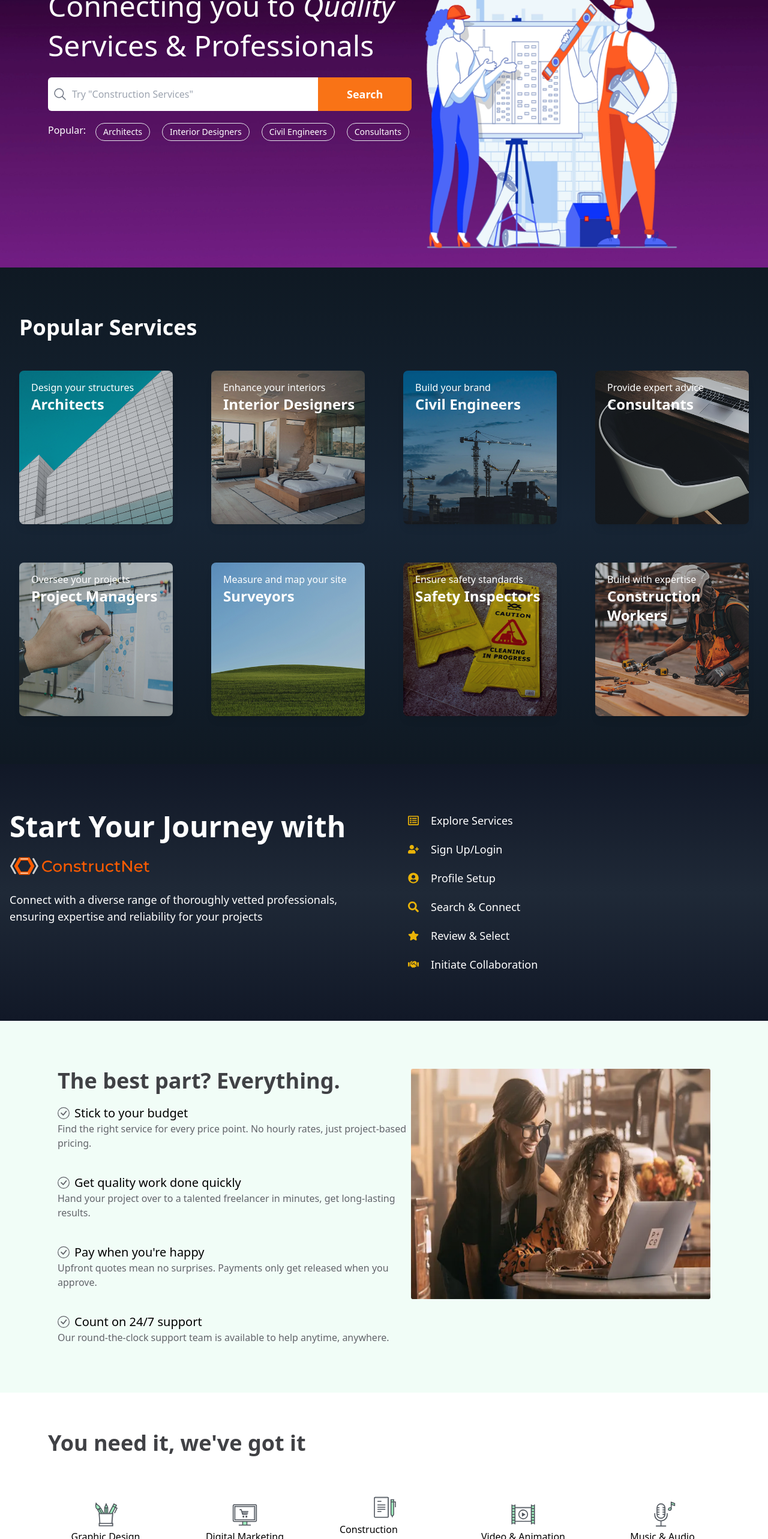
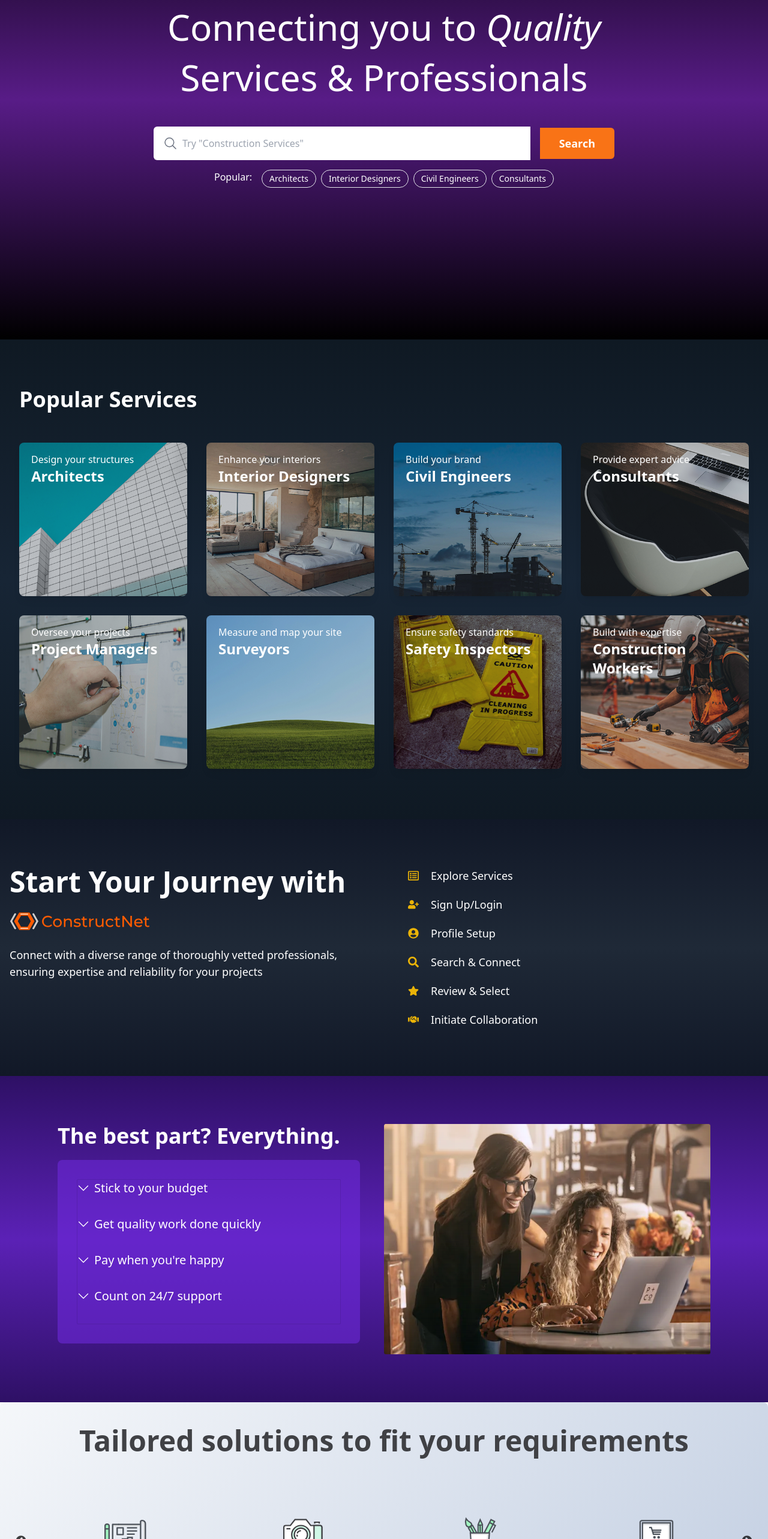
Before and after one commit to SaiKapilKumar/ConstructNet, a Next.js app in the folder client/: page / in a window 1280 px wide. Shown: the part 234-2800 px from the top of the page at 60% size. Built offline with nearby package versions, Linux system fonts and the light colour scheme.

Commit message:
`chore: Update package names and dependencies`

```diff
--- a/client/src/components/Landing/Everything.jsx
+++ b/client/src/components/Landing/Everything.jsx
@@ -1,48 +1,80 @@
 import Image from "next/image";
-import React from "react";
-import { BsCheckCircle } from "react-icons/bs";
+import React, { useState } from "react";
+import { BsChevronDown } from "react-icons/bs";
+import {
+  Accordion,
+  AccordionItem,
+  AccordionItemHeading,
+  AccordionItemButton,
+  AccordionItemPanel,
+} from 'react-accessible-accordion';
+import 'react-accessible-accordion/dist/fancy-example.css';
+
 function Everything() {
+  const [hoveredIndex, setHoveredIndex] = useState(null);
+  const [openIndex, setOpenIndex] = useState(null);
+
   const everythingData = [
     {
       title: "Stick to your budget",
-      subtitle:
-        "Find the right service for every price point. No hourly rates, just project-based pricing.",
+      description:
+        "With a wide range of services available, you can easily find a freelancer that fits your budget. Our platform offers flexible pricing options to suit your needs.",
     },
     {
       title: "Get quality work done quickly",
-      subtitle:
-        "Hand your project over to a talented freelancer in minutes, get long-lasting results.",
+      description:
+        "Our platform connects you with experienced professionals who are ready to start working on your project right away.",
     },
     {
       title: "Pay when you're happy",
-      subtitle:
-        "Upfront quotes mean no surprises. Payments only get released when you approve.",
+      description:
+        "We ensure that you have complete control over your payments. Payments are only released when you are fully satisfied with the work delivered.",
     },
     {
       title: "Count on 24/7 support",
-      subtitle:
-        "Our round-the-clock support team is available to help anytime, anywhere.",
+      description:
+        "Our dedicated support team is here to assist you at any time of the day or night. We're available 24/7 to provide you with the support you need.",
     },
   ];
+
   return (
-    <div className="bg-[#f1fdf7] flex py-20 justify-between px-24">
-      <div>
-        <h2 className="text-4xl mb-5 text-[#404145] font-bold">
+    <div className="bg-gradient-to-b from-violet-950 via-violet-800 to-violet-950 flex py-20 justify-between px-24">
+      <div className="w-2/4 pr-10">
+        <h2 className="text-4xl mb-5 text-white font-extrabold">
           The best part? Everything.
         </h2>
-        <ul className="flex flex-col gap-10">
-          {everythingData.map(({ title, subtitle }) => {
-            return (
-              <li key={title}>
-                <div className="flex gap-2 items-center text-xl">
-                  <BsCheckCircle className="text-[#62646a]" />
-                  <h4>{title}</h4>
-                </div>
-                <p className="text-[#62646a]">{subtitle}</p>
-              </li>
-            );
-          })}
-        </ul>
+        <div className="p-8 bg-violet-700 bg-opacity-60 rounded-lg">
+          <Accordion
+            allowZeroExpanded
+            preExpanded={[openIndex]}
+            onChange={(expandedItems) => setOpenIndex(expandedItems[0])}
+          >
+            {everythingData.map(({ title, subtitle, description }, index) => {
+              return (
+                <AccordionItem
+                  key={title}
+                  onMouseEnter={() => setHoveredIndex(index)}
+                  onMouseLeave={() => setHoveredIndex(null)}
+                  onClick={() => setOpenIndex(index)}
+                  className={`transition-all duration-300 mb-8 ${
+                    hoveredIndex === index ? "bg-violet-800 p-4 rounded-lg" : ""
+                  }`}
+                  uuid={index}
+                >
+                  <AccordionItemHeading>
+                    <AccordionItemButton className="flex gap-2 items-center text-xl text-white">
+                      <BsChevronDown className="text-gold" />
+                      <h4>{title}</h4>
+                    </AccordionItemButton>
+                  </AccordionItemHeading>
+                  <AccordionItemPanel className="text-[#d1d5db] pl-4">
+                    <p className="mt-2 ml-4">{description}</p>
+                  </AccordionItemPanel>
+                </AccordionItem>
+              );
+            })}
+          </Accordion>
+        </div>
       </div>
       <div className="relative h-96 w-2/4">
         <Image src="/everything.webp" fill alt="everything" />
--- a/client/src/components/Landing/HeroBanner.jsx
+++ b/client/src/components/Landing/HeroBanner.jsx
@@ -1,123 +1,82 @@
-import Image from "next/image";
 import { useRouter } from "next/router";
 import React, { useEffect, useState } from "react";
 import { IoSearchOutline } from "react-icons/io5";
+
+const gradients = [
+  "bg-gradient-to-b from-black via-purple-900 to-black",
+  "bg-gradient-to-b from-black via-green-900 to-black",
+  "bg-gradient-to-b from-black via-yellow-900 to-black",
+  "bg-gradient-to-b from-black via-blue-900 to-black",
+  "bg-gradient-to-b from-black via-pink-900 to-black",
+  "bg-gradient-to-b from-black via-red-900 to-black",
+  "bg-gradient-to-b from-black via-teal-900 to-black"
+];
+
 function HomeBanner() {
   const router = useRouter();
-  const [image, setImage] = useState(1);
+  const [gradientIndex, setGradientIndex] = useState(0);
   const [searchData, setSearchData] = useState("");
+
   useEffect(() => {
     const interval = setInterval(
-      () => setImage(image >= 6 ? 1 : image + 1),
+      () => setGradientIndex((prevIndex) => (prevIndex + 1) % gradients.length),
       10000
     );
     return () => clearInterval(interval);
-  }, [image]);
+  }, []);
+
+  const handleSearch = () => {
+    if (searchData.trim()) {
+      router.push(`/search?q=${searchData}`);
+    }
+  };
+
+  const handleKeyPress = (event) => {
+    if (event.key === 'Enter') {
+      handleSearch();
+    }
+  };
 
   return (
-    <div className="h-[680px] relative bg-cover">
-      <div className="absolute top-0 right-0 w-[110vw] h-full transition-opacity z-0">
-        <Image
-          alt="hero"
-          src="/bg-hero1.webp"
-          fill
-          className={`${
-            image === 1 ? "opacity-100" : "opacity-0"
-          } transition-all duration-1000`}
-        />
-        <Image
-          alt="hero"
-          src="/bg-hero2.webp"
-          fill
-          className={`${
-            image === 2 ? "opacity-100" : "opacity-0"
-          } transition-all duration-1000`}
-        />
-        <Image
-          alt="hero"
-          src="/bg-hero3.webp"
-          fill
-          className={`${
-            image === 3 ? "opacity-100" : "opacity-0"
-          } transition-all duration-1000`}
-        />
-        <Image
-          alt="hero"
-          src="/bg-hero4.webp"
-          fill
-          className={`${
-            image === 4 ? "opacity-100" : "opacity-0"
-          } transition-all duration-1000`}
-        />
-        <Image
-          alt="hero"
-          src="/bg-hero5.webp"
-          fill
-          className={`${
-            image === 5 ? "opacity-100" : "opacity-0"
-          } transition-all duration-1000`}
-        />
-        <Image
-          alt="hero"
-          src="/bg-hero6.webp"
-          fill
-          className={`${
-            image === 6 ? "opacity-100" : "opacity-0"
-          } transition-all duration-1000`}
-        />
-      </div>
-      <div className="z-10 relative w-[650px] flex justify-center flex-col h-full gap-5 ml-20">
-        <h1 className="text-white text-5xl leading-snug">
-          Connecting you to&nbsp;
-          <i>Quality</i>
-          <br />
-          Services & Professionals
+    <div className={`relative h-screen ${gradients[gradientIndex]} transition-all duration-1000`}>
+      <div className="relative z-10 flex flex-col items-center justify-center h-full px-4 sm:px-8 md:px-16 lg:px-32 xl:px-64 text-center">
+        <h1 className="text-white text-5xl sm:text-5xl lg:text-6xl leading-relaxed mb-10" style={{ lineHeight: '1.4' }}>
+          Connecting you to <i>Quality</i> Services & Professionals
         </h1>
-        <div className="flex align-middle">
-          <div className="relative">
-            <IoSearchOutline className="absolute text-gray-500 text-2xl flex align-middle h-full left-2" />
+        <div className="flex flex-col sm:flex-row items-center justify-center w-full max-w-3xl gap-4 mb-4">
+          <div className="relative flex-1 w-full">
+            <IoSearchOutline className="absolute text-gray-500 text-2xl h-full left-4 top-1/2 transform -translate-y-1/2" />
             <input
               type="text"
-              className="h-14 w-[450px] pl-10 rounded-md rounded-r-none"
+              className="h-14 w-full pl-12 pr-4 rounded-md rounded-r-none text-black"
               placeholder={`Try "Construction Services"`}
               value={searchData}
               onChange={(e) => setSearchData(e.target.value)}
+              onKeyPress={handleKeyPress}
+              aria-label="Search for services"
             />
           </div>
           <button
-            className="bg-orange-500 text-white px-12 text-lg font-semibold rounded-r-md"
-            onClick={() => router.push(`/search?q=${searchData}`)}
+            className="bg-orange-500 text-white px-8 py-3 text-lg font-semibold rounded-md sm:rounded-l-none w-full sm:w-auto"
+            onClick={handleSearch}
+            aria-label="Search"
           >
             Search
           </button>
         </div>
-        <div className="text-white flex gap-4">
+        <div className="text-white flex flex-wrap justify-center gap-4 mb-4">
           Popular:
-          <ul className="flex gap-5">
-            <li
-              className="text-sm py-1 px-3 border rounded-full hover:bg-white hover:text-black transition-all duration-300	cursor-pointer"
-              onClick={() => router.push("/search?q=architects")}
-            >
-              Architects
-            </li>
-            <li
-              className="text-sm py-1 px-3 border rounded-full hover:bg-white hover:text-black transition-all duration-300	cursor-pointer"
-              onClick={() => router.push("/search?q=interior designers")}
-            >
-              Interior Designers
-            </li>
-            <li
-              className="text-sm py-1 px-3 border rounded-full hover:bg-white hover:text-black transition-all duration-300	cursor-pointer"
-              onClick={() => router.push("/search?q=civil engineers")}
-            >
-              Civil Engineers
-            </li>
-            <li
-              className="text-sm py-1 px-3 border rounded-full hover:bg-white hover:text-black transition-all duration-300	cursor-pointer"
-              onClick={() => router.push("/search?q=consultants")}
-            >
-              Consultants
-            </li>
+          <ul className="flex flex-wrap gap-2">
+            {["architects", "interior designers", "civil engineers", "consultants"].map((item) => (
+              <li
+                key={item}
+                className="text-sm py-1 px-3 border rounded-full hover:bg-white hover:text-black transition-all duration-300 cursor-pointer"
+                onClick={() => router.push(`/search?q=${item}`)}
+                aria-label={`Search for ${item}`}
+              >
+                {item.split(" ").map(word => word.charAt(0).toUpperCase() + word.slice(1)).join(" ")}
+              </li>
+            ))}
           </ul>
         </div>
       </div>
--- a/client/src/components/Landing/PopularServices.jsx
+++ b/client/src/components/Landing/PopularServices.jsx
@@ -21,9 +21,11 @@
       label: "Build your brand",
       image: "/service2.jpg",
     },
-    { name: "Consultants",
+    {
+      name: "Consultants",
       label: "Provide expert advice",
-      image: "/service7.jpg" },
+      image: "/service7.jpg"
+    },
     {
       name: "Project Managers",
       label: "Oversee your projects",
@@ -51,7 +53,7 @@
       <h2 className="text-4xl mb-5 font-bold text-left px-4">
         Popular Services
       </h2>
-      <ul className="grid grid-cols-4 gap-16 px-4 pt-8">
+      <ul className="grid grid-cols-1 sm:grid-cols-2 md:grid-cols-3 lg:grid-cols-4 gap-8 px-4 pt-8">
         {popularServicesData.map(({ name, label, image }) => {
           return (
             <li
@@ -61,16 +63,16 @@
             >
               <div className="absolute z-10 text-white left-5 top-4">
                 <span>{label}</span>
-                <h6 className="font-extrabold text-2xl">{name}</h6>
+                <h6 className="font-extrabold text-xl sm:text-2xl">{name}</h6>
               </div>
-              <div className="h-64 w-56 opacity-75 hover:opacity-50 transition-opacity duration-500"> {/* Adjusted card size and opacity */}
+              <div className="h-64 w-full sm:w-56 opacity-75 hover:opacity-50 transition-opacity duration-500">
                 <Image
                   src={image}
                   fill
                   alt="service"
                   className="object-cover rounded-lg shadow-lg"
-                  quality={75} // Setting the image quality to 75%
-                  sizes="(max-width: 768px) 100vw, (max-width: 1200px) 50vw, 33vw" // Responsive sizes
+                  quality={75}
+                  sizes="(max-width: 640px) 100vw, (max-width: 768px) 50vw, (max-width: 1024px) 33vw, 25vw"
                 />
               </div>
             </li>
--- a/client/src/components/Landing/Services.jsx
+++ b/client/src/components/Landing/Services.jsx
@@ -2,29 +2,91 @@
 import Image from "next/image";
 import { useRouter } from "next/router";
 import React from "react";
+import "slick-carousel/slick/slick.css";
+import "slick-carousel/slick/slick-theme.css";
+import Slider from "react-slick";
 
 function Services() {
   const router = useRouter();
 
+  const settings = {
+    dots: false, // Remove dots
+    infinite: true,
+    speed: 500,
+    slidesToShow: 4,
+    slidesToScroll: 1,
+    nextArrow: <SampleNextArrow />,
+    prevArrow: <SamplePrevArrow />,
+    centerMode: true,
+    centerPadding: '10px' // Center and reduce padding
+  };
+
+  function SampleNextArrow(props) {
+    const { className, style, onClick } = props;
+    return (
+      <div
+        className={className}
+        style={{
+          ...style,
+          display: "block",
+          right: "-15px", // Adjust right position
+          zIndex: 1,
+          background: "none", // Remove background
+        }}
+        onClick={onClick}
+      />
+    );
+  }
+
+  function SamplePrevArrow(props) {
+    const { className, style, onClick } = props;
+    return (
+      <div
+        className={className}
+        style={{
+          ...style,
+          display: "block",
+          left: "-15px", // Adjust left position
+          zIndex: 1,
+          background: "none", // Remove background
+        }}
+        onClick={onClick}
+      />
+    );
+  }
+
   return (
-    <div className="mx-20 my-16 ">
-      <h2 className="text-4xl mb-10 text-[#404145] font-bold ">
-        You need it, we&apos;ve got it
+    <div className="services-container">
+      <h2 className="text-5xl mb-10 text-[#404145] font-bold text-center">
+        Tailored solutions to fit your requirements
       </h2>
-      <ul className="grid grid-cols-5 gap-10">
-        {categories.map(({ name, logo }) => {
-          return (
-            <li
-              key={name}
-              className="flex flex-col justify-center items-center cursor-pointer hover:shadow-2xl hover:border-[#1DBF73]  border-2 border-transparent p-5 transition-all duration-500"
+      <Slider {...settings}>
+        {categories.map(({ name, logo }, index) => (
+          <div key={`${name}-${index}`} className="p-1">
+            <div
+              className="flex flex-col justify-center items-center cursor-pointer hover:shadow-2xl transition-all duration-500 mx-1 my-3"
               onClick={() => router.push(`/search?category=${name}`)}
+              style={{ width: "300px", height: "200px", margin: "0 5px" }} // Adjust card size and margin
             >
-              <Image src={logo} alt="category" height={50} width={50} />
+              <Image src={logo} alt="category" height={70} width={70} />
               <span>{name}</span>
-            </li>
-          );
-        })}
-      </ul>
+            </div>
+          </div>
+        ))}
+      </Slider>
+      <style jsx global>{`
+        .slick-prev:before, .slick-next:before {
+          color: black;
+        }
+        .slick-prev:hover:before, .slick-next:hover:before {
+          color: grey;
+        }
+        .services-container {
+          background: linear-gradient(135deg, #f5f7fa 0%, #c3cfe2 100%);
+          padding: 40px;
+          border-radius: 8px;
+        }
+      `}</style>
     </div>
   );
 }
--- a/client/src/utils/categories.js
+++ b/client/src/utils/categories.js
@@ -1,12 +1,12 @@
 export const categories = [
-  { name: "Graphic Design", logo: "/service-1.svg" },
-  { name: "Digital Marketing", logo: "/service-2.svg" },
+  { name: "Architects", logo: "/service-1.svg" },
+  { name: "Interior Designers", logo: "/service-2.svg" },
   { name: "Construction Workers", logo: "/service-3.svg" },
-  { name: "Video & Animation", logo: "/service-4.svg" },
-  { name: "Music & Audio", logo: "/service-5.svg" },
-  { name: "Programming & Tech", logo: "/service-6.svg" },
-  { name: "Business", logo: "/service-7.svg" },
-  { name: "Lifestyle", logo: "/service-8.svg" },
-  { name: "Data", logo: "/service-9.svg" },
-  { name: "Photography", logo: "/service-10.svg" },
+  { name: "Safety Inspectors", logo: "/service-4.svg" },
+  { name: "Drone Surveying", logo: "/service-5.svg" },
+  { name: "3D Modeling", logo: "/service-6.svg" },
+  { name: "Project Managers", logo: "/service-7.svg" },
+  { name: "CAD Drafting", logo: "/service-8.svg" },
+  { name: "Consultants", logo: "/service-9.svg" },
+  { name: "Surveyors", logo: "/service-10.svg" },
 ];
```
Also changed, not shown: client/package.json (+7 -0 lines), client/src/components/Landing/JoinConstructNet.jsx (+12 -6 lines), client/src/components/Navbar.jsx (+11 -13 lines), 2 other files (tests, documents, lock files or other folders).
